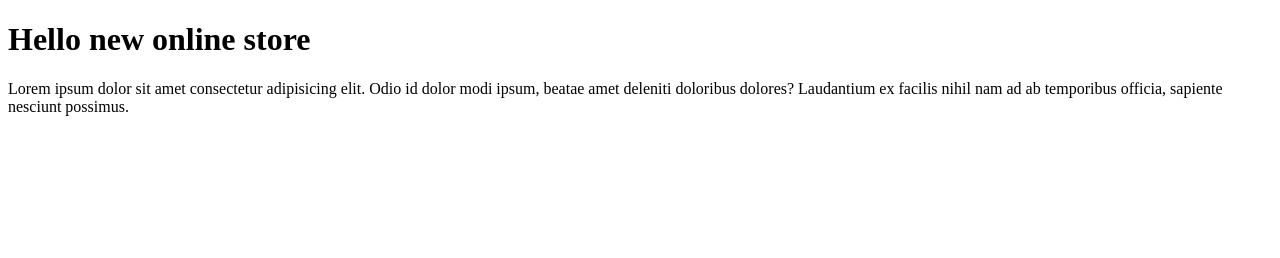
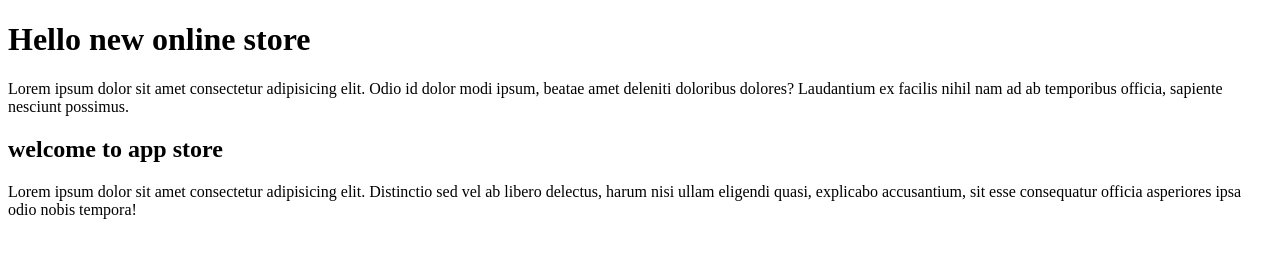
Before and after one commit to karimovislom/onlinestore, a plain HTML site: page index.html in a window 1280 px wide. Drawn offline with Linux system fonts and the light colour scheme.

Commit message:
i added to new section tag to index.html

```diff
--- a/index.html
+++ b/index.html
@@ -11,5 +11,9 @@
         <h1>Hello new online store</h1>
         <p>Lorem ipsum dolor sit amet consectetur adipisicing elit. Odio id dolor modi ipsum, beatae amet deleniti doloribus dolores? Laudantium ex facilis nihil nam ad ab temporibus officia, sapiente nesciunt possimus.</p>
     </header>
+    <section>
+        <h1>welcome to app store</h1>
+        <p>Lorem ipsum dolor sit amet consectetur adipisicing elit. Distinctio sed vel ab libero delectus, harum nisi ullam eligendi quasi, explicabo accusantium, sit esse consequatur officia asperiores ipsa odio nobis tempora!</p>
+    </section>
 </body>
 </html>
```
